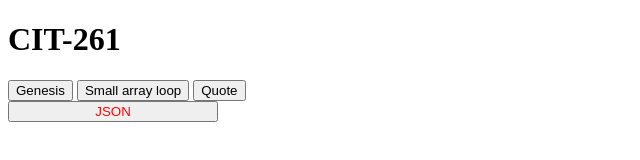
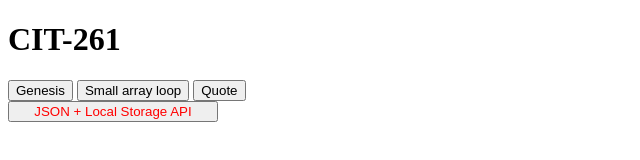
Before and after one commit to Dmitriy-S/web-apps, a plain HTML site: page 8_261_xml.html in a window 1280 px wide. Shown: the whole page, without its empty margins (0-640 px from the left). Drawn offline with Linux system fonts and the light colour scheme.

Commit message:
Update 8_261_xml.html

```diff
--- a/8_261_xml.html
+++ b/8_261_xml.html
@@ -1,8 +1,8 @@
 <!DOCTYPE html>
 <html lang="en">
 <head>
-	<meta charset="UTF-8">
-	<title>AJAX</title>
+  <meta charset="UTF-8">
+  <title>AJAX</title>
 <style type="text/css">
   .json{
 
@@ -122,6 +122,6 @@ document.getElementById("three").innerHTML = y.three;
 
 <button type="button" onclick="ajax2()">Quote</button>
 <br>
-<button type="button" onclick="getJson()" class="json">JSON</button>
+<button type="button" onclick="getJson()" class="json">JSON + Local Storage API</button>
 </body>
 </html>
```
